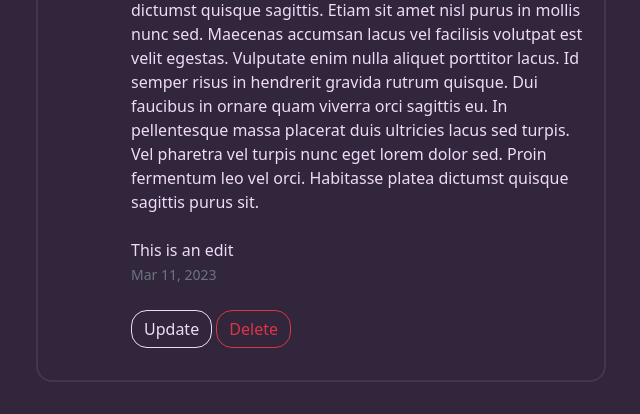
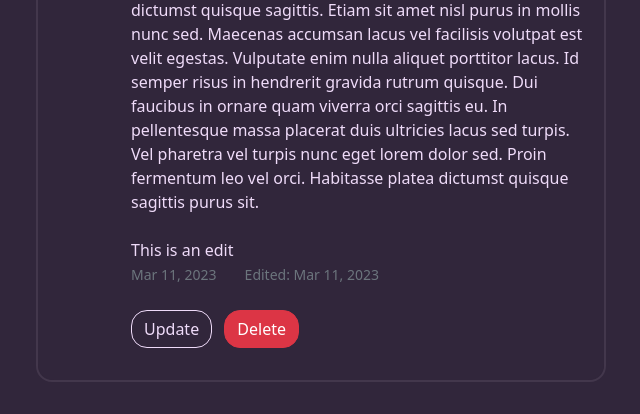
Before and after one commit to flynnsol/Qwippit, a Flask app: a page that uses qwippit/templates/qwills/qwill.html in a window 1280 px wide. Shown: the part 1367-1781 px from the top of the page, without its empty margins (34-674 px from the left). Run offline with Flask 2, Linux system fonts and the light colour scheme; a user stored in the database is signed in; data comes from the database, SQL or seed files in the repository; both versions use the stored data as it was after the commit; tables that the repository leaves empty hold one stand-in row (values such as "Sample post").

Commit message:
edit qwipp + qwill timestamps

```diff
--- a/qwippit/models.py
+++ b/qwippit/models.py
@@ -88,6 +88,7 @@ class User(db.Model, UserMixin):
 class Qwipp(db.Model):
     id = db.Column(db.Integer, primary_key=True)
     date_posted = db.Column(db.DateTime, nullable=False, default=datetime.utcnow)
+    date_edited = db.Column(db.DateTime)
     content = db.Column(db.Text(256), nullable=False)
     user_id = db.Column(db.Integer, db.ForeignKey('user.id'), nullable=False)
 
@@ -98,6 +99,7 @@ class Qwipp(db.Model):
 class Qwill(db.Model):
     id = db.Column(db.Integer, primary_key=True)
     date_posted = db.Column(db.DateTime, nullable=False, default=datetime.utcnow)
+    date_edited = db.Column(db.DateTime)
     title = db.Column(db.Text(), nullable=False)
     content = db.Column(db.Text(), nullable=False)
     user_id = db.Column(db.Integer, db.ForeignKey('user.id'), nullable=False)
--- a/qwippit/templates/main/home.html
+++ b/qwippit/templates/main/home.html
@@ -49,6 +49,9 @@
                                         <p class="article-content">{{ qwipp.content }}</p>
                                     <div>
                                     <small class="date-time text-muted">{{ qwipp.date_posted.strftime('%b %d, %Y') }}</small>
+                                    {% if qwipp.date_edited != None %}
+                                        <small class="date-time text-muted ms-4">Edited: {{ qwipp.date_edited.strftime('%b %d, %Y') }}</small>
+                                    {% endif %}
                                 </div>
                             </div>
                         </article>
@@ -135,6 +138,9 @@
                                         {% endif %}
                                     <div>
                                     <small class="date-time text-muted">{{ qwill.date_posted.strftime('%b %d, %Y') }}</small>
+                                    {% if qwill.date_edited != None %}
+                                        <small class="date-time text-muted ms-4">Edited: {{ qwill.date_edited.strftime('%b %d, %Y') }}</small>
+                                    {% endif %}
                                 </div>
                             </div>
                         </article>
--- a/qwippit/templates/qwills/qwill.html
+++ b/qwippit/templates/qwills/qwill.html
@@ -15,11 +15,14 @@
                 <p class="article-content">{{ qwill.content }}</p>
             <div>
             <small class="date-time text-muted">{{ qwill.date_posted.strftime('%b %d, %Y') }}</small>
+            {% if qwill.date_edited != None %}
+                <small class="date-time text-muted ms-4">Edited: {{ qwill.date_edited.strftime('%b %d, %Y') }}</small>
+            {% endif %}
         </div>
         {% if qwill.author == current_user %}
             <div>
                 <a class="btn btn-outline-primary mt-4" href="{{ url_for('users.update_qwill', username=current_user.username, qwill_id=qwill.id) }}">Update</a>
-                <button type="button" class="btn btn-outline-danger mt-4" data-bs-toggle="modal" data-bs-target="#deleteModal">Delete</button>
+                <button type="button" class="btn btn-danger mt-4 ms-2" data-bs-toggle="modal" data-bs-target="#deleteModal">Delete</button>
                 <div class="modal fade" id="deleteModal" tabindex="-1" aria-labelledby="deleteModalLabel" aria-hidden="true">
                   <div class="modal-dialog">
                     <div class="modal-content">
@@ -28,7 +31,7 @@
                       </div>
                       <div class="modal-footer d-flex">
                         <form action="{{ url_for('users.delete_qwill', username=qwill.author, qwill_id=qwill.id) }}" method="POST">
-                            <input class="btn btn-outline-danger" type="submit" value="Delete">
+                            <input class="btn btn-danger" type="submit" value="Delete">
                         </form>
                         <button type="button" class="btn btn-outline-primary" data-bs-dismiss="modal">Close</button>
                       </div>
--- a/qwippit/templates/users/profile.html
+++ b/qwippit/templates/users/profile.html
@@ -48,6 +48,9 @@
                                 <p class="article-content">{{ qwipp.content }}</p>
                             <div>
                             <small class="date-time text-muted">{{ qwipp.date_posted.strftime('%b %d, %Y') }}</small>
+                            {% if qwipp.date_edited != None %}
+                                <small class="date-time text-muted ms-4">Edited: {{ qwipp.date_edited.strftime('%b %d, %Y') }}</small>
+                            {% endif %}
                         </div>
                     </div>
                 </article>
@@ -90,6 +93,9 @@
                                 {% endif %}
                             <div>
                             <small class="date-time text-muted">{{ qwill.date_posted.strftime('%b %d, %Y') }}</small>
+                            {% if qwill.date_edited != None %}
+                                <small class="date-time text-muted ms-4">Edited: {{ qwill.date_edited.strftime('%b %d, %Y') }}</small>
+                            {% endif %}
                         </div>
                     </div>
                 </article>
--- a/qwippit/users/routes.py
+++ b/qwippit/users/routes.py
@@ -1,5 +1,6 @@
 from flask_login import current_user, login_user, logout_user, login_required
 from sqlalchemy import func
+from datetime import datetime
 
 from qwippit import bcrypt, db
 from qwippit.models import User, Qwipp, Qwill
@@ -85,6 +86,7 @@ def update_qwipp(username, qwipp_id):
     form = QwippForm()
     if form.validate_on_submit():
         qwipp.content = form.content.data
+        qwipp.date_edited = datetime.utcnow()
         db.session.commit()
         flash('Qwipp Updated!', 'success')
         return redirect(url_for('users.qwipp', username=username, qwipp_id=qwipp.id))
@@ -123,6 +125,7 @@ def update_qwill(username, qwill_id):
     if form.validate_on_submit():
         qwill.title = form.title.data
         qwill.content = form.content.data
+        qwill.date_edited = datetime.utcnow()
         db.session.commit()
         flash('Qwill Updated!', 'success')
         return redirect(url_for('users.qwill', username=username, qwill_id=qwill.id))
```
Also changed, not shown: qwippit/templates/qwipps/qwipp.html (+5 -2 lines), instance/site.db.
